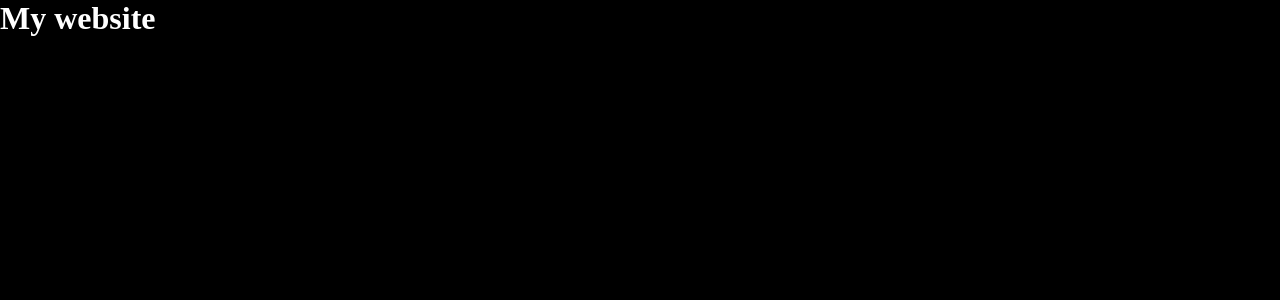
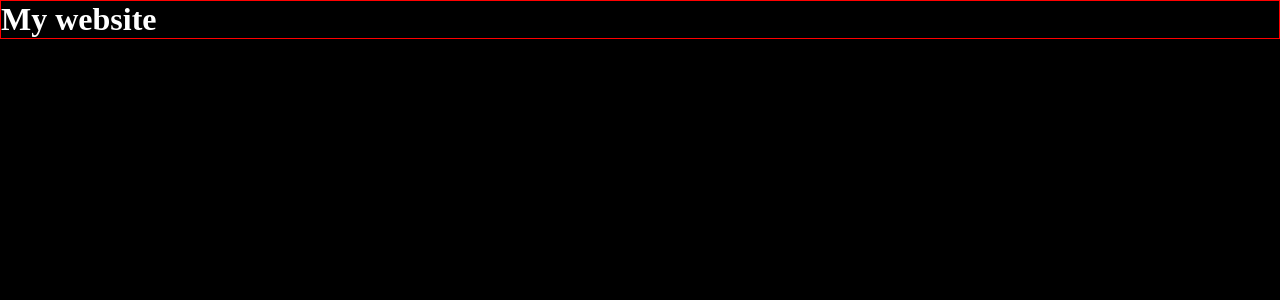
Before and after one commit to OsmanRodrigues/osman-rodrigues-portfolio, a Next.js app: page / in a window 1280 px wide. Shown: the top 300 px of the page. Built offline with nearby package versions, Linux system fonts and the light colour scheme.

Commit message:
setting done

```diff
--- a/src/components/MyComponent.tsx
+++ b/src/components/MyComponent.tsx
@@ -1,9 +1,14 @@
+import { HomeStyled } from '@styles/pages-style/home.style'
 import React from 'react'
+
+const { Wrapper } = HomeStyled
 
 export const MyComponent: React.FC = () => {
   return (
-    <main>
-      <h1>My website</h1>
-    </main>
+    <Wrapper>
+      <main>
+        <h1>My website</h1>
+      </main>
+    </Wrapper>
   )
 }
--- a/src/pages/index.tsx
+++ b/src/pages/index.tsx
@@ -1,6 +1,6 @@
 import React from 'react'
 import Head from 'next/head'
-import { MyComponent } from '../components/MyComponent'
+import { MyComponent } from '@components/MyComponent'
 
 // TODO: import Logo  from '../assets/logo.svg
 
--- /dev/null
+++ b/src/styles/pages-style/home.style.ts
@@ -0,0 +1,9 @@
+import styled from 'styled-components'
+
+const Wrapper = styled.div`
+  border: 1px solid red;
+`
+
+export const HomeStyled = {
+  Wrapper
+}
--- /dev/null
+++ b/src/styles/pages-style/index.ts
@@ -0,0 +1 @@
+export * from './home.style'
```
Also changed, not shown: tsconfig.json (+14 -15 lines).
